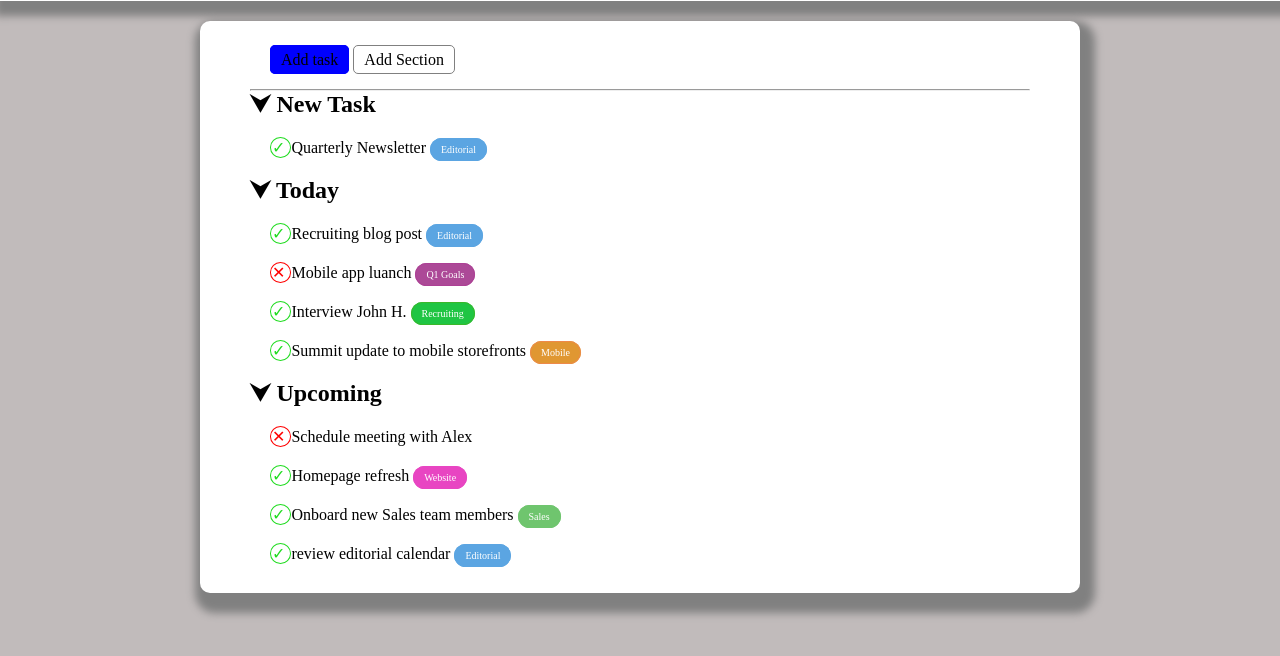
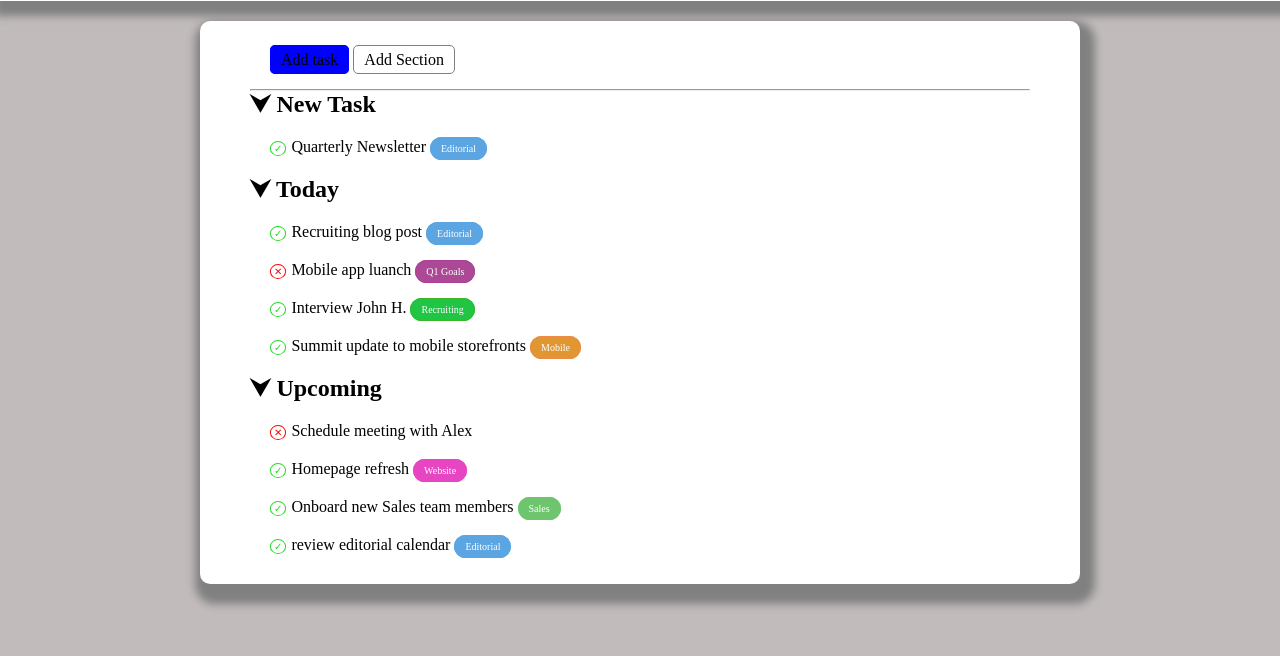
Before and after one commit to GiovanniLafortezza/html-css-toboolist, a plain HTML site: page index.html in a window 1280 px wide. Shown: the part 56-712 px from the top of the page. Drawn offline with Linux system fonts and the light colour scheme.

Commit message:
Project Ended

```diff
--- a/css/style.css
+++ b/css/style.css
@@ -59,17 +59,22 @@ p {
 
 .check {
     color:rgb(32, 220, 32);
-    padding:1px;
+    padding:1px 3px 1px 3px;
     border: 1px solid rgb(32, 220, 32);
     border-radius: 50%;
-
+    display: inline-block;
+    font-size: x-small;
+    margin-right: 5px;
 }
 
 .false {
     color: red;
-    padding: 1px;
+    padding: 1px 3px 1px 3px;
     border: 1px solid red;
     border-radius: 50%;
+    display: inline-block;
+    font-size: x-small;
+    margin-right: 5px;
 
 }
 
```
